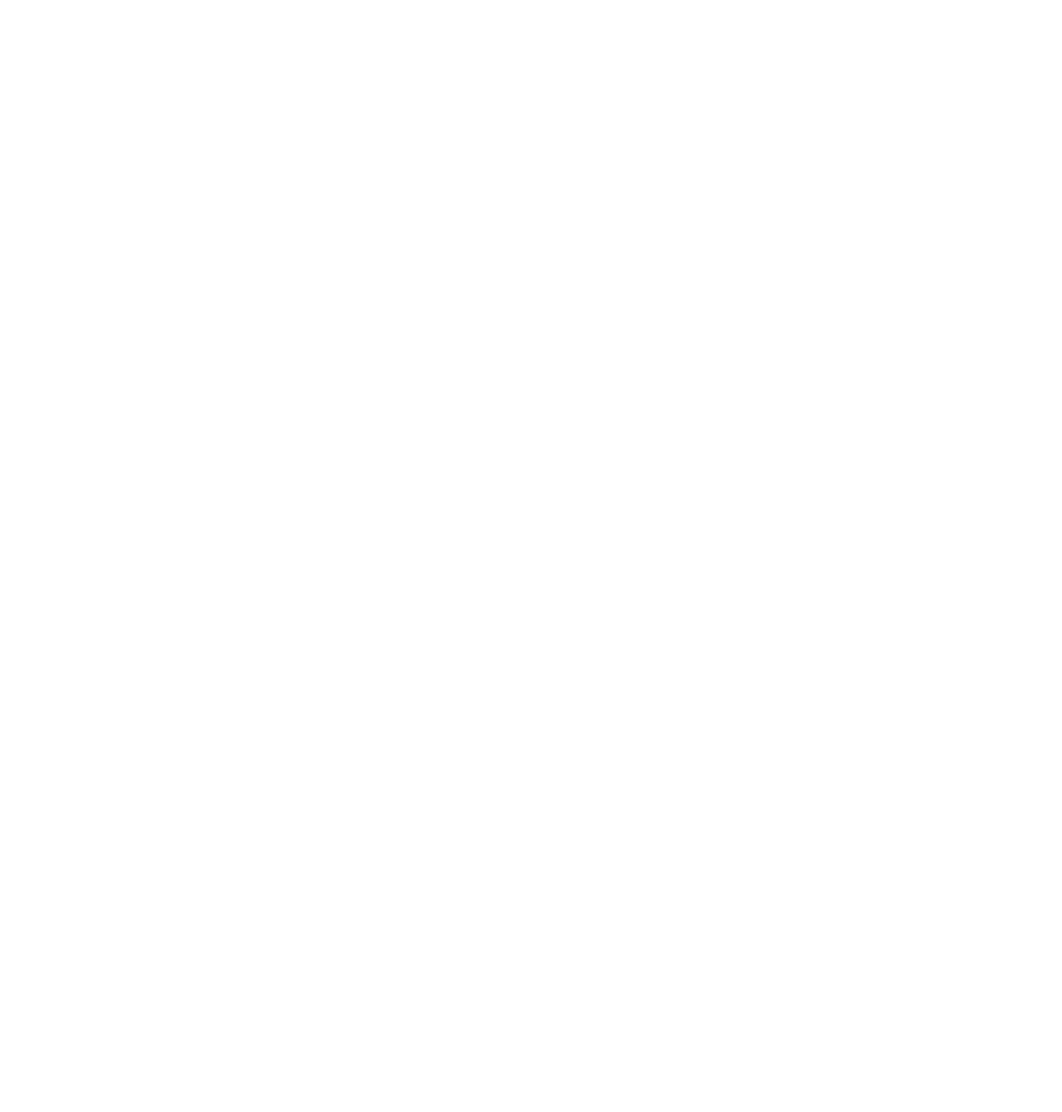
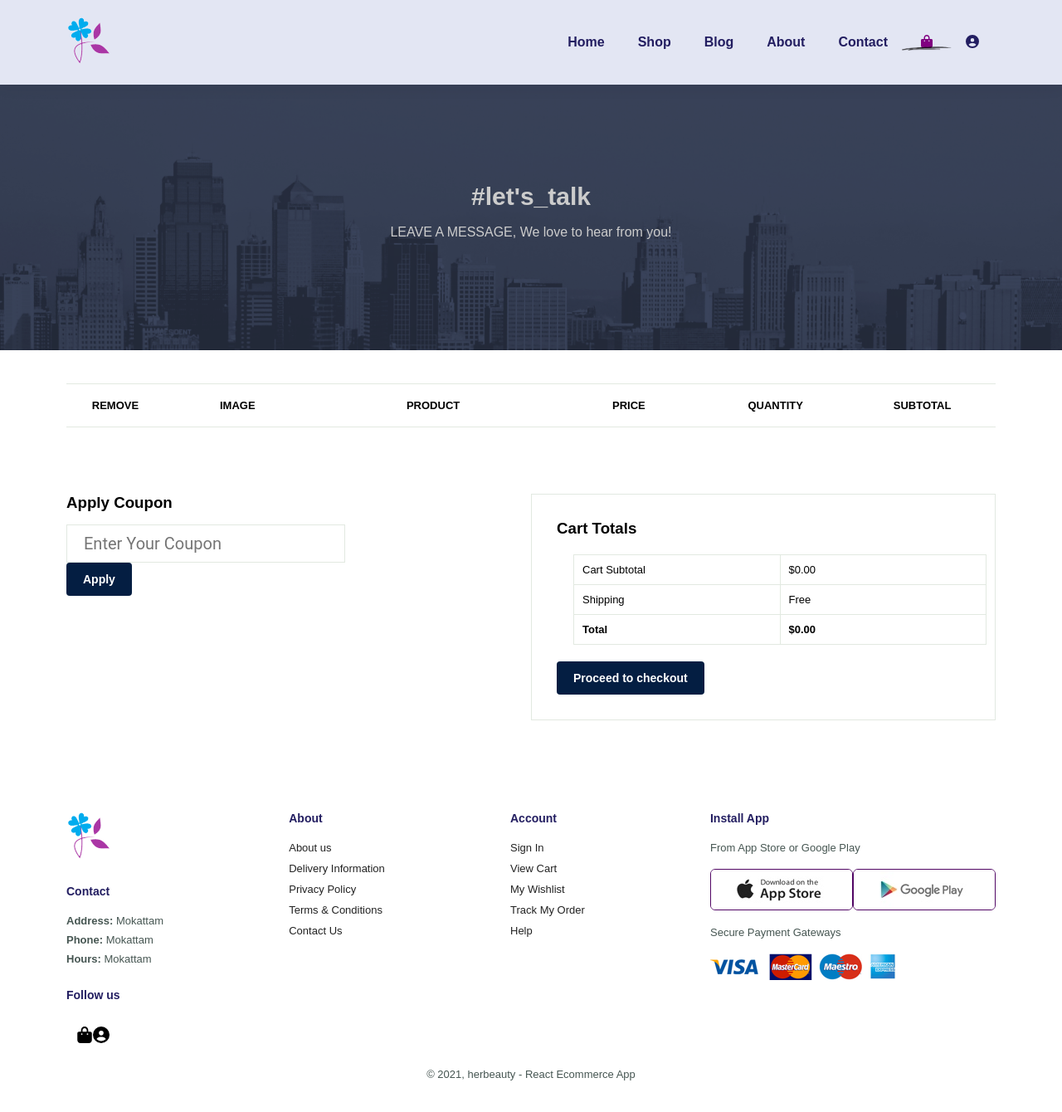
Before and after one commit to KarimSarhancsfd/EcommerceCreative, a React (Vite) app: page /cart in a window 1280 px wide. Before the commit this address had no page. Shown: the top 1340 px of the page at 83% size. Before the commit the page ends 800 px from the top, so only its background shows below. Built offline with nearby package versions, Linux system fonts and the light colour scheme; a web font is replaced by a local one.

Commit message:
Cart page

```diff
--- a/src/App.jsx
+++ b/src/App.jsx
@@ -2,7 +2,8 @@
 import Home from "./pages/Home";
 import Blog from "./pages/Blog";
 import About from "./pages/About";
-import Contact from "./pages/Contact"; // Import Contact page
+import Contact from "./pages/Contact";
+import Cart from "./pages/Cart";
 
 function App() {
   return (
@@ -11,8 +12,8 @@
         <Route path="/" element={<Home />} />
         <Route path="/blog" element={<Blog />} />
         <Route path="/about" element={<About />} />
-        <Route path="/contact" element={<Contact />} />{" "}
-        {/* Add Contact route */}
+        <Route path="/contact" element={<Contact />} />
+        <Route path="/cart" element={<Cart />} />
       </Routes>
     </Router>
   );
--- a/src/pages/About.jsx
+++ b/src/pages/About.jsx
@@ -51,9 +51,9 @@
               <Link to="/contact">Contact</Link> {/* Correct path */}
             </li>
             <li>
-              <a href="cart.html" id="lg-bag">
+              <Link to="/cart" id="lg-bag">
                 <FontAwesomeIcon icon={faBagShopping} />
-              </a>
+              </Link>
             </li>
             <li>
               <a href="userprofile.html">
--- a/src/pages/Blog.jsx
+++ b/src/pages/Blog.jsx
@@ -56,9 +56,9 @@
               <Link to="/contact">Contact</Link> {/* Correct path */}
             </li>
             <li>
-              <a href="cart.html" id="lg-bag">
+              <Link to="/cart" id="lg-bag">
                 <FontAwesomeIcon icon={faBagShopping} />
-              </a>
+              </Link>
             </li>
             <li>
               <a href="userprofile.html">
--- /dev/null
+++ b/src/pages/Cart.jsx
@@ -0,0 +1,191 @@
+import "../style/style.css";
+import { Link } from "react-router-dom";
+import { FontAwesomeIcon } from "@fortawesome/react-fontawesome";
+import {
+  faBagShopping,
+  faCircleUser,
+} from "@fortawesome/free-solid-svg-icons";
+import { library } from "@fortawesome/fontawesome-svg-core";
+
+library.add(faBagShopping, faCircleUser);
+
+const Cart = () => {
+  return (
+    <div>
+      {/* Header Section */}
+      <section id="header">
+        <Link to="/">
+          <img
+            src={
+              new URL(
+                "../img/Her Beauty Logo - Original with Transparent Background  Without Name and Slogan- 54x59  - .png",
+                import.meta.url
+              ).href
+            }
+            className="logo"
+            alt="Her Beauty Logo"
+          />
+        </Link>
+        <ul id="navbar">
+          <li>
+            <Link to="/">Home</Link>
+          </li>
+          <li>
+            <Link to="/shop">Shop</Link>
+          </li>
+          <li>
+            <Link to="/blog">Blog</Link>
+          </li>
+          <li>
+            <Link to="/about">About</Link>
+          </li>
+          <li>
+            <Link to="/contact">Contact</Link>
+          </li>
+          <li>
+            <Link className="active" to="/cart">
+              <FontAwesomeIcon icon={faBagShopping} />
+            </Link>
+            </li>
+            <li>
+              <a href="userprofile.html">
+                            <FontAwesomeIcon icon={faCircleUser} />
+                          </a>
+
+          </li>
+        </ul>
+      </section>
+
+      {/* Page Header */}
+      <section id="page-header" className="about-header">
+        <h2>#let's_talk</h2>
+        <p>LEAVE A MESSAGE, We love to hear from you!</p>
+      </section>
+
+      {/* Cart Section */}
+      <section id="cart" className="section-p1">
+        <table width="100%">
+          <thead>
+            <tr>
+              <td>Remove</td>
+              <td>Image</td>
+              <td>Product</td>
+              <td>Price</td>
+              <td>Quantity</td>
+              <td>Subtotal</td>
+            </tr>
+          </thead>
+          <tbody>{/* Dynamic content will be inserted here */}</tbody>
+        </table>
+      </section>
+
+      {/* Cart Add Section */}
+      <section id="cart-add" className="section-p1">
+        <div id="coupon">
+          <h3>Apply Coupon</h3>
+          <div>
+            <input type="text" placeholder="Enter Your Coupon" />
+          </div>
+          <button className="normal">Apply</button>
+        </div>
+        <div id="subtotal">
+          <h3>Cart Totals</h3>
+          <table>
+            <tr>
+              <td>Cart Subtotal</td>
+              <td>$0.00</td>
+            </tr>
+            <tr>
+              <td>Shipping</td>
+              <td>Free</td>
+            </tr>
+            <tr>
+              <td>
+                <strong>Total</strong>
+              </td>
+              <td>
+                <strong>$0.00</strong>
+              </td>
+            </tr>
+          </table>
+          <button id="payment" className="normal">
+            Proceed to checkout
+          </button>
+        </div>
+      </section>
+
+      {/* Footer Section */}
+      <footer className="section-p1">
+        <div className="col">
+          <img
+            className="logo"
+            src={
+              new URL(
+                "../img/Her Beauty Logo - Original with Transparent Background  Without Name and Slogan- 54x59  - .png",
+                import.meta.url
+              ).href
+            }
+            alt="Her Beauty Logo"
+          />
+          <h4>Contact</h4>
+          <p>
+            <strong>Address:</strong> Mokattam
+          </p>
+          <p>
+            <strong>Phone:</strong> Mokattam
+          </p>
+          <p>
+            <strong>Hours:</strong> Mokattam
+          </p>
+          <div className="follow">
+            <h4>Follow us</h4>
+            <div className="icon">
+              <FontAwesomeIcon icon={faBagShopping} />
+              <FontAwesomeIcon icon={faCircleUser} />
+            </div>
+          </div>
+        </div>
+        <div className="col">
+          <h4>About</h4>
+          <Link to="/about">About us</Link>
+          <Link to="/delivery">Delivery Information</Link>
+          <Link to="/privacy">Privacy Policy</Link>
+          <Link to="/terms">Terms & Conditions</Link>
+          <Link to="/contact">Contact Us</Link>
+        </div>
+        <div className="col">
+          <h4>Account</h4>
+          <Link to="/signin">Sign In</Link>
+          <Link to="/cart">View Cart</Link>
+          <Link to="/wishlist">My Wishlist</Link>
+          <Link to="/track">Track My Order</Link>
+          <Link to="/help">Help</Link>
+        </div>
+        <div className="install">
+          <h4>Install App</h4>
+          <p>From App Store or Google Play</p>
+          <div className="row">
+            <img
+              src={new URL("../img/pay/app.jpg", import.meta.url).href}
+              alt="App Store"
+            />
+            <img
+              src={new URL("../img/pay/play.jpg", import.meta.url).href}
+              alt="Google Play"
+            />
+          </div>
+          <p>Secure Payment Gateways</p>
+          <img
+            src={new URL("../img/pay/pay.png", import.meta.url).href}
+            alt="Payment Methods"
+          />
+        </div>
+        <div className="copyright">
+          <p>© 2021, herbeauty - React Ecommerce App</p>
+        </div>
+      </footer>
+    </div>
+  );
+};
+
+export default Cart;
--- a/src/pages/Contact.jsx
+++ b/src/pages/Contact.jsx
@@ -51,12 +51,12 @@
               <Link to="/about">About</Link>
             </li>
             <li>
-              <Link to="/contact">Contact</Link> {/* Correct path */}
+              <Link  to="/contact" className="active">Contact</Link> {/* Correct path */}
             </li>
             <li>
-              <a href="cart.html" id="lg-bag">
+              <Link to="/cart" id="lg-bag">
                 <FontAwesomeIcon icon={faBagShopping} />
-              </a>
+              </Link>
             </li>
             <li>
               <a href="userprofile.html">
--- a/src/pages/Home.jsx
+++ b/src/pages/Home.jsx
@@ -58,9 +58,9 @@
               <Link to="/contact">Contact</Link> {/* Correct path */}
             </li>
             <li>
-              <a href="cart.html" id="lg-bag">
+              <Link to="/cart" id="lg-bag">
                 <FontAwesomeIcon icon={faBagShopping} />
-              </a>
+              </Link>
             </li>
             <li>
               <a href="userprofile.html">
```
